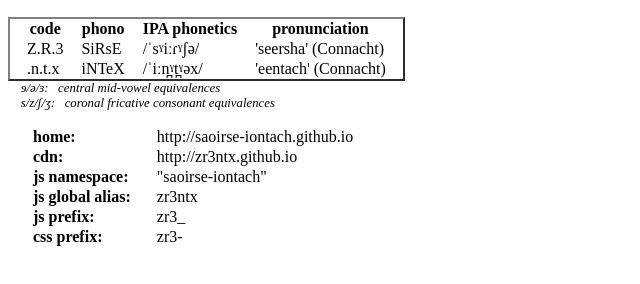
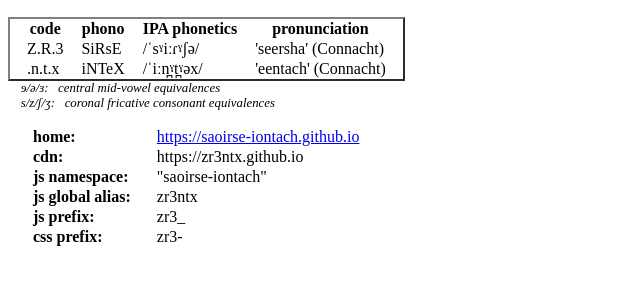
Before and after one commit to zr3ntx/zr3ntx.github.io, a plain HTML site: page index.html in a window 1280 px wide. Shown: the part 90-374 px from the top of the page, without its empty margins (0-640 px from the left). Drawn offline with Linux system fonts and the light colour scheme.

Commit message:
Update index.html

```diff
--- a/index.html
+++ b/index.html
@@ -52,10 +52,11 @@
         text-align: left;
         ">
         <tr><th>home:</th>
-            <td>http://saoirse-iontach.github.io</td>
+            <td><a href="https://saoirse-iontach.github.io">
+                https://saoirse-iontach.github.io</a></td>
             </tr>
         <tr><th>cdn:</th>
-            <td>http://zr3ntx.github.io</td>
+            <td>https://zr3ntx.github.io</td>
             </tr>
         <tr><th>js namespace:</th><td>"saoirse-iontach"</td></tr>
         <tr><th>js global alias:</th><td>zr3ntx</td></tr>
```
